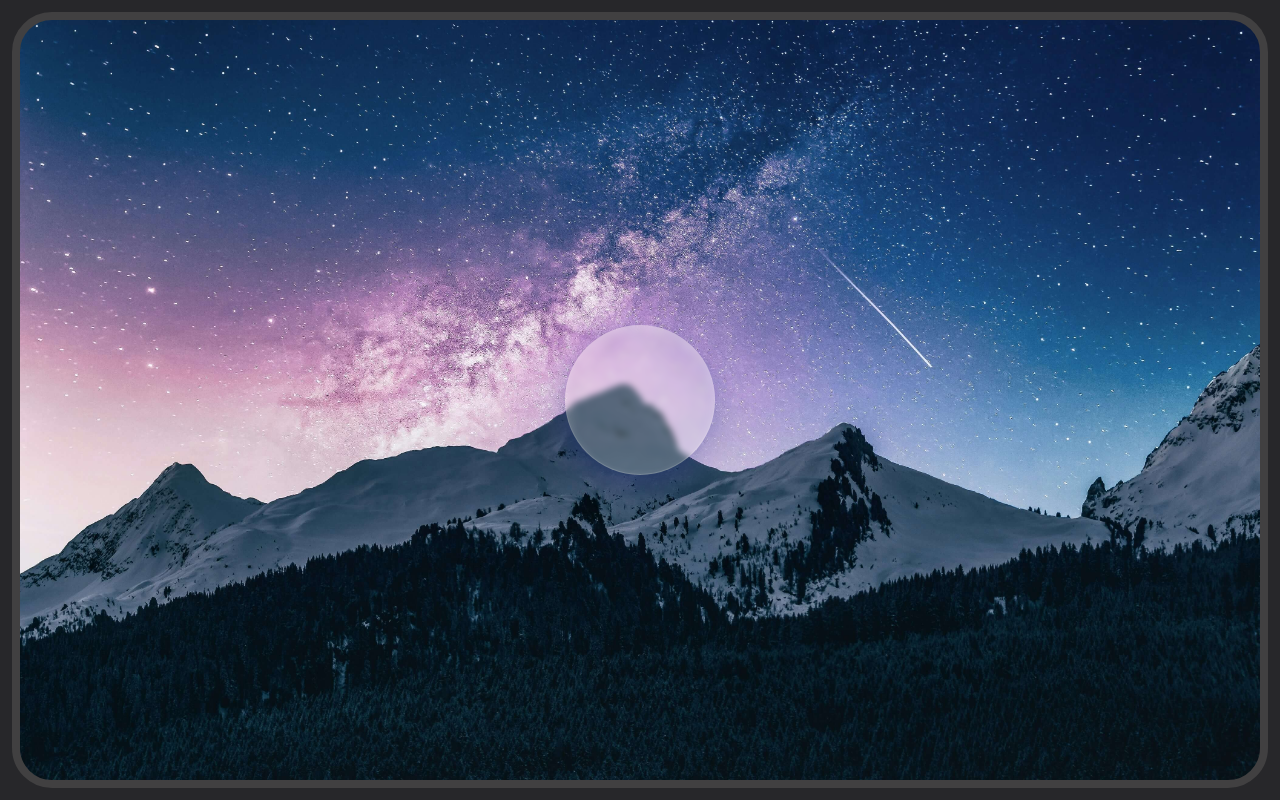
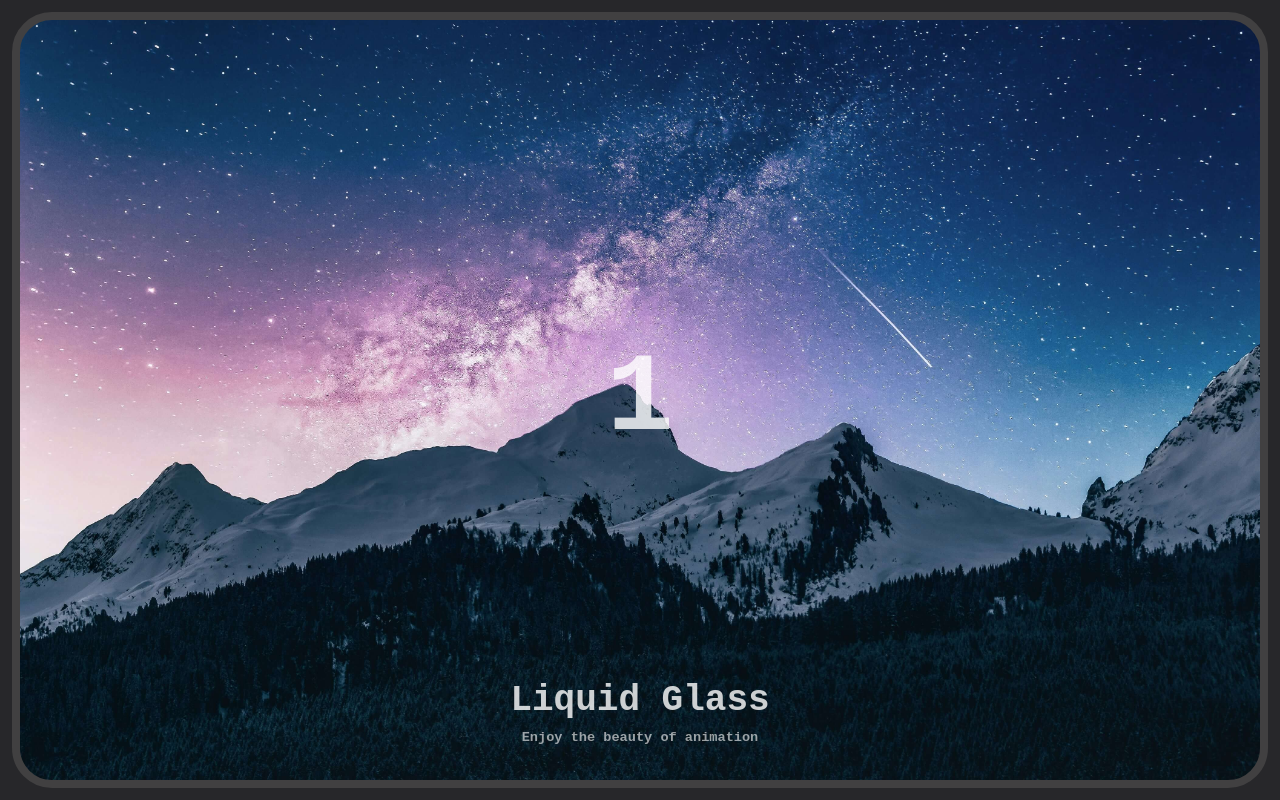
Before and after one commit to dgschel/liquidglass, an Angular app: page / in a window 1280 px wide. Built offline with nearby package versions, Linux system fonts and the light colour scheme.

Commit message:
add text

```diff
--- a/src/app/app.component.html
+++ b/src/app/app.component.html
@@ -4,5 +4,9 @@
     <span class="letters letter-2">2</span>
     <span class="letters letter-1">1</span>
     <div class="liquid-glass" #glass></div>
+    <div class="text">
+      <h1 class="title">Liquid Glass</h1>
+      <h2 class="subtitle">Enjoy the beauty of animation</h2>
+    </div>
   </div>
 </div>
```
